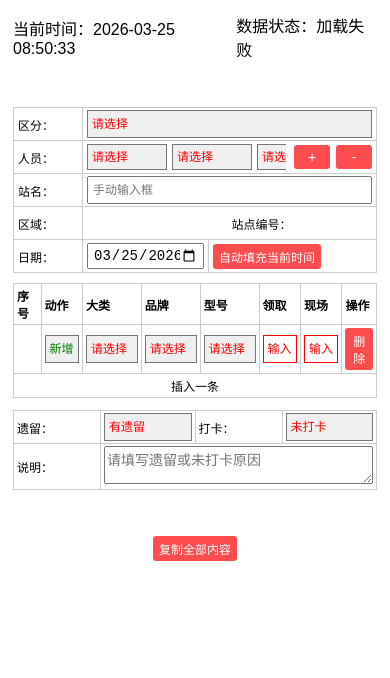
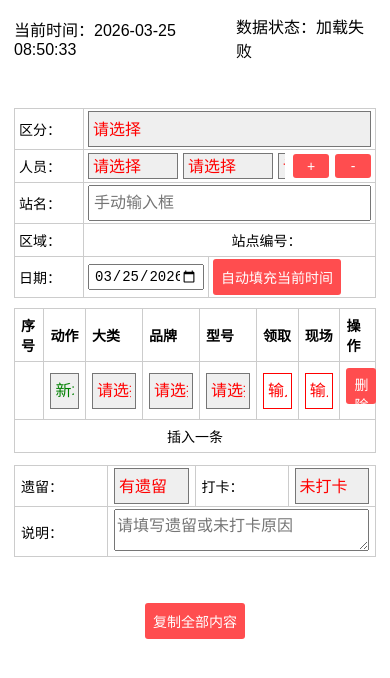
Before and after one commit to hxf6276/zhengliyongliang, a plain HTML site: page index.html in a window 390 px wide. Drawn offline with Linux system fonts and the light colour scheme; no server answers.

Commit message:
Update HTML for responsive design and styling

```diff
--- a/index.html
+++ b/index.html
@@ -2,6 +2,7 @@
 <html lang="zh">
 <head>
     <meta charset="UTF-8">
+    <meta name="viewport" content="width=device-width, initial-scale=1.0, maximum-scale=1.0, user-scalable=no">
     <title>物资选择系统</title>
     <script src="https://cdn.jsdelivr.net/npm/xlsx/dist/xlsx.full.min.js"></script>
     <style>
@@ -76,7 +77,7 @@
 
 select, input {
     width: 100%;
-    height: 26px;
+    height: 32px;
     box-sizing: border-box;
     font-size: 14px;
     padding: 2px 4px;
@@ -189,8 +190,8 @@
 
 textarea {
     width: 100%;
+    font-size: 16px;
     box-sizing: border-box;
-    font-size: 14px;
     resize: vertical;
     min-height: 32px;
 }
@@ -212,17 +213,31 @@
 
 @media (max-width: 600px) {
     body {
-        padding: 5px;
+        padding: 6px;
+        font-size: 16px;
+    }
+
+    table {
+        font-size: 14px;
     }
 
     th, td {
-        padding: 3px;
-        font-size: 12px;
+        padding: 6px;
+        font-size: 14px;
     }
 
-    select, input {
-        height: 28px;
-        font-size: 12px;
+    select, input, button {
+        height: 36px;
+        font-size: 16px;
+    }
+
+    .person {
+        width: 90px;
+    }
+
+    button {
+        padding: 6px 8px;
+        font-size: 14px;
     }
 }
     </style>
@@ -443,7 +458,7 @@
 
 
 function loadDefaultExcel() {
-    fetch('./物资详细.xlsx')
+    fetch('./data.xlsx')
         .then(res => res.arrayBuffer())
         .then(data => {
             const workbook = XLSX.read(new Uint8Array(data), { type: 'array' });
```
